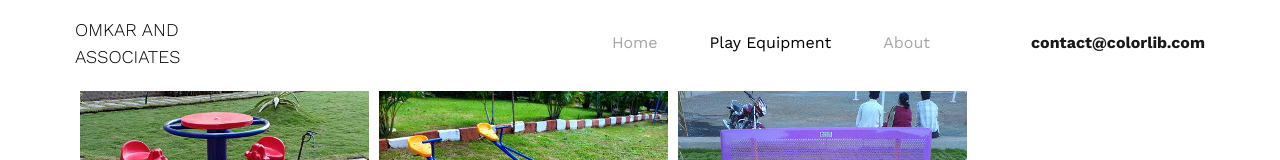
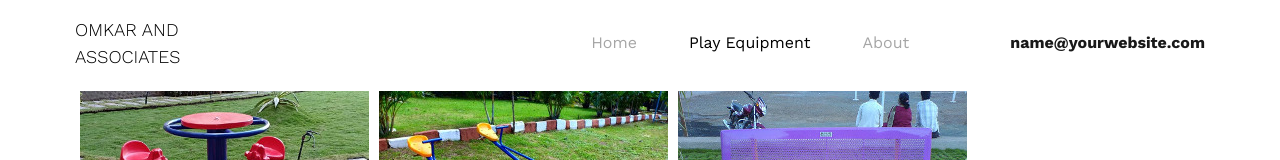
Before and after one commit to LUCIF680/lucif680.github.io, a plain HTML site: page play_equipment.html in a window 1280 px wide. Shown: the top 160 px of the page. Drawn offline with nearby package versions, Linux system fonts and the light colour scheme.

Commit message:
Update play_equipment.html

```diff
--- a/play_equipment.html
+++ b/play_equipment.html
@@ -45,7 +45,7 @@
                     </ul>
 
                     <div class="header-email order-1">
-                        <b>contact@colorlib.com</b>
+                        <b>name@yourwebsite.com</b>
                     </div><!-- .header-email -->
                 </nav><!-- .site-navigation -->
             </div><!-- .col-2 -->
```
